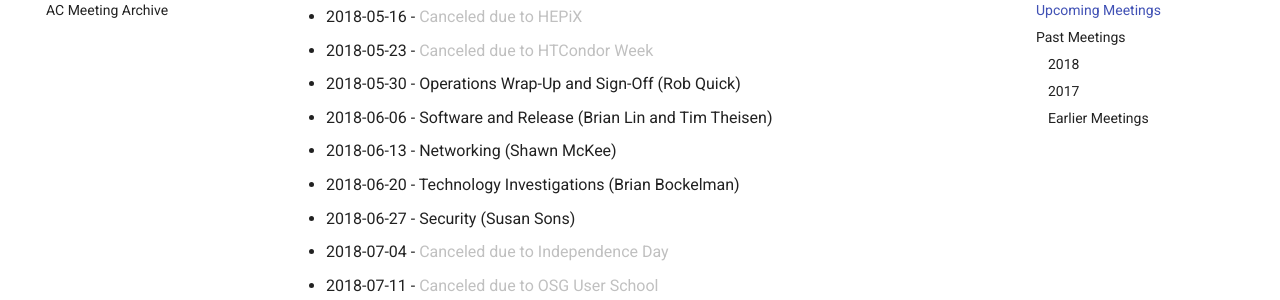
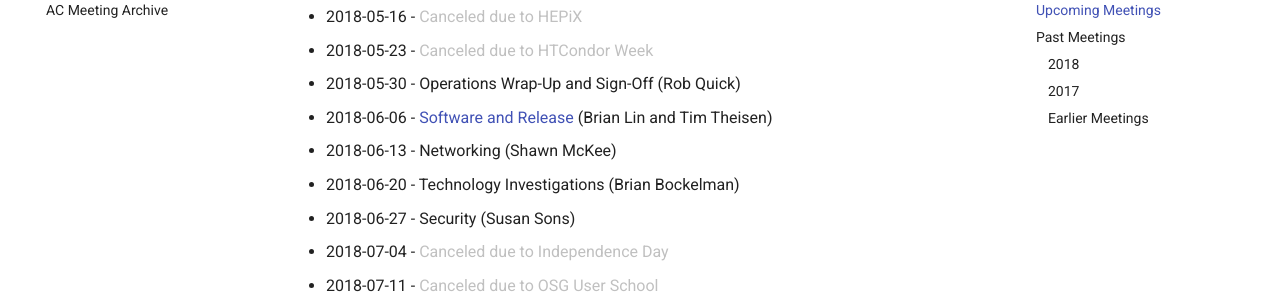
Before and after one commit to ppaschos/management-1, an MkDocs documentation site: the page built from docs/area-coordinators.md, in a window 1280 px wide and 900 px high, scrolled down 1165 px. Shown: the part 152-452 px from the top of the window. Built offline with MkDocs 1.6.1 and Material for MkDocs 9.7.7, drawn with Linux system fonts in a browser that asks for light colours; old or Windows-style settings are respelled for this version of MkDocs; part of the change alters nothing that is shown.

Commit message:
Add notes link to 2018-06-06 meeting

```diff
--- a/docs/area-coordinators.md
+++ b/docs/area-coordinators.md
@@ -54,7 +54,7 @@ The current Area Coordinators are:
 - 2018-05-16 - <span style="color: silver;">Canceled due to HEPiX</span>
 - 2018-05-23 - <span style="color: silver;">Canceled due to HTCondor Week</span>
 - 2018-05-30 - Operations Wrap-Up and Sign-Off (Rob Quick)
-- 2018-06-06 - Software and Release (Brian Lin and Tim Theisen)
+- 2018-06-06 - [Software and Release](https://docs.google.com/document/d/1flgOBN2IJ4j8FzftE4Za6tGD5JSp-XpErdrYj8OEYLk/edit?usp=sharing) (Brian Lin and Tim Theisen)
 - 2018-06-13 - Networking (Shawn McKee)
 - 2018-06-20 - Technology Investigations (Brian Bockelman)
 - 2018-06-27 - Security (Susan Sons)
```
